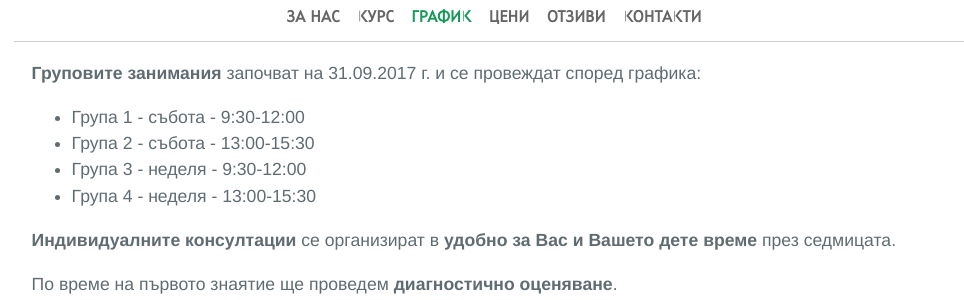
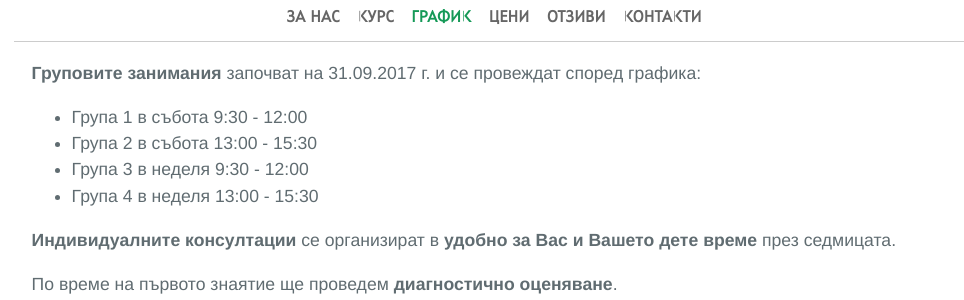
Before and after one commit to znainai/znainai.github.io, a Jekyll site: the page built from _pages/schedule.md, in a window 1280 px wide. Shown: the part 239-539 px from the top of the page, without its empty margins (146-1110 px from the left). Built offline with Jekyll 4.4.1, drawn with Linux system fonts in a browser that asks for light colours.

```diff
--- a/_pages/schedule.md
+++ b/_pages/schedule.md
@@ -4,10 +4,10 @@ title: График
 
 **Груповите занимания** започват на 31.09.2017 г. и се провеждат според графика:
 
-* Група 1 - събота - 9:30-12:00
-* Група 2 - събота - 13:00-15:30
-* Група 3 - неделя - 9:30-12:00
-* Група 4 - неделя - 13:00-15:30
+* Група 1 в събота 9:30 - 12:00
+* Група 2 в събота 13:00 - 15:30
+* Група 3 в неделя 9:30 - 12:00
+* Група 4 в неделя 13:00 - 15:30
 
 **Индивидуалните консултации** се организират в **удобно за Вас и Вашето дете време** през седмицата.
 
```
